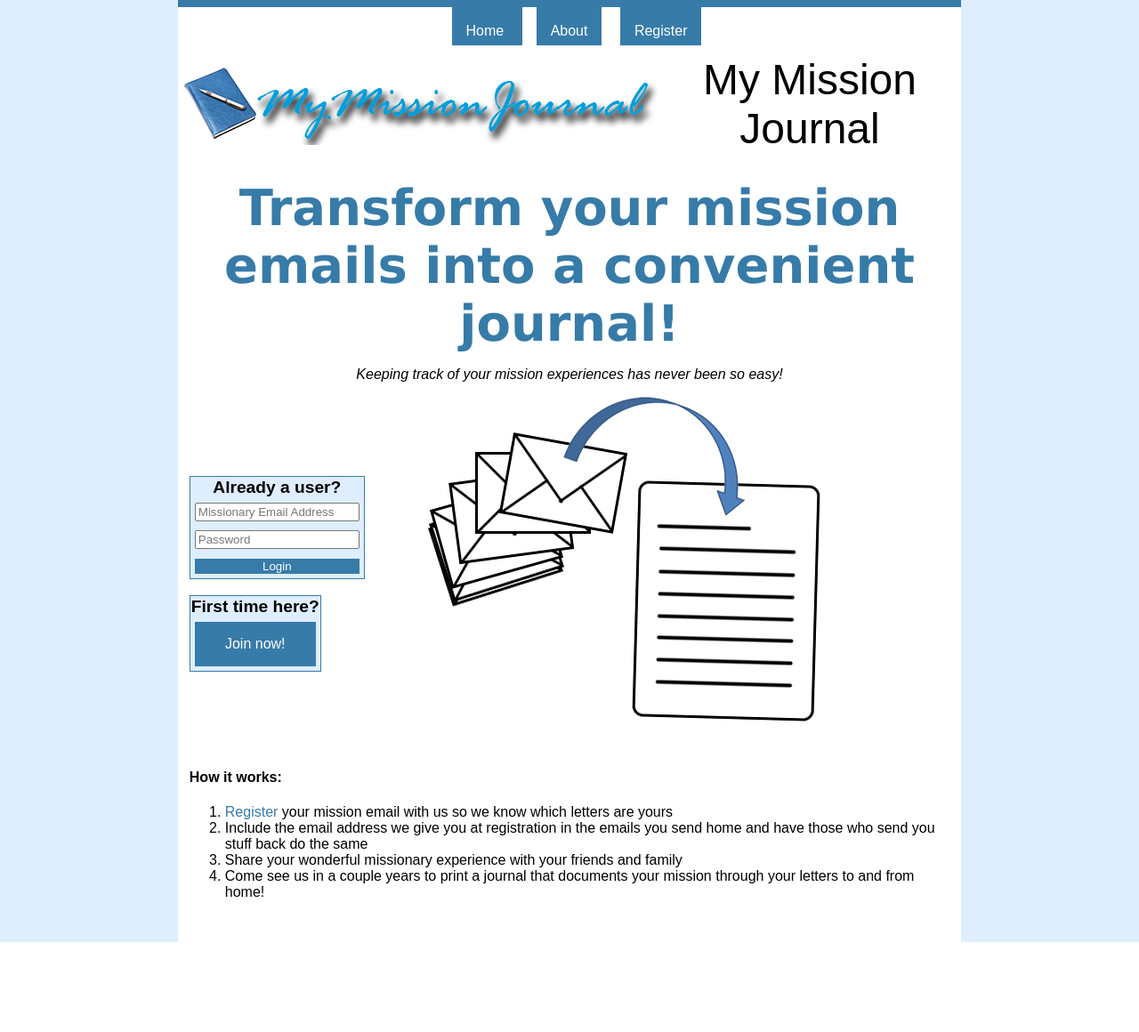
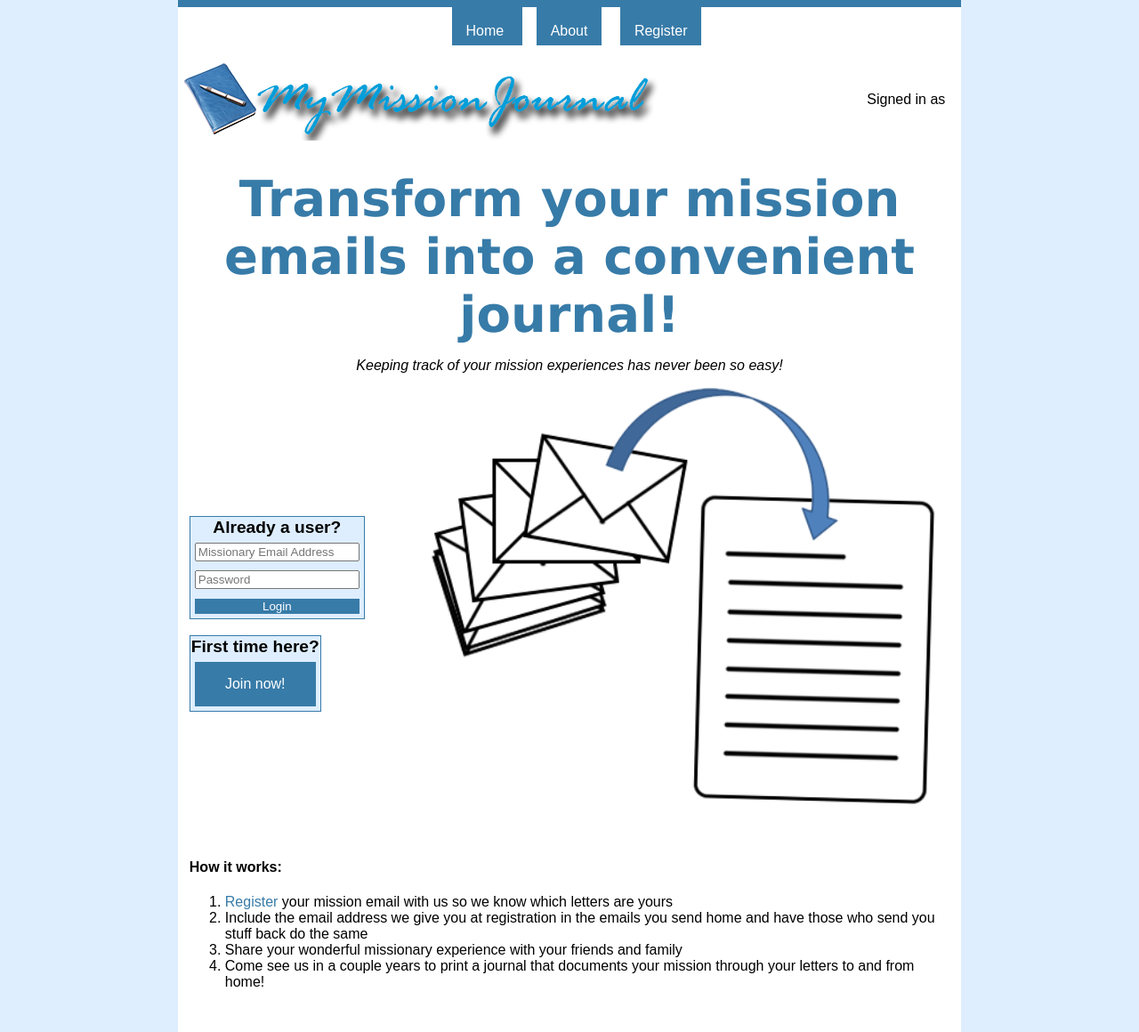
Before and after one commit to tduck/mission-email-journal, a Flask app: page / in a window 1280 px wide. Shown: the whole page at 89% size. Before the commit the page ends 1059 px from the top, so only its background shows below. Run offline with Flask 2, Linux system fonts and the light colour scheme; some libraries are stand-ins or nearby versions.

Commit message:
Style Tweaks

```diff
--- a/templates/landing.html
+++ b/templates/landing.html
@@ -26,7 +26,7 @@
 </table>
 </td>
 <td>
-<img src="../static/landing_image.png" alt="landing image">
+<img src="../static/landing_image.png" alt="landing image" style="width:100%; height: auto;">
 </td>
 </tr>
 </table>
--- a/templates/layout.html
+++ b/templates/layout.html
@@ -26,7 +26,7 @@
 		</tr>
 		<tr>
 			<td><img src="../static/logo_lg.png" alt="logo"></td>
-			<td style="text-align:center;font-size:300%;">My Mission Journal</td>
+			<td style="text-align:center;">Signed in as {{ session['username'] }}</td>
 		</tr>
 		</table>
 	</div>
@@ -47,7 +47,7 @@
 		</tr>
 		<tr>
 			<td><img src="../static/logo_md.png" alt="logo"></td>
-			<td style="text-align:center;font-size:220%">My Mission Journal</td>
+			<td style="text-align:center;">Signed in as {{ session['username'] }}</td>
 		</tr>
 		</table>
 	</div>
@@ -66,7 +66,7 @@
 	</nav></td></tr>
 	<tr><td style="background: #377BA8; padding: 0px; border:4px solid #377BA8;" colspan="3"></td></tr>
 	<tr><td><img src="../static/logo_sm.png" alt="logo"></td>
-	<td style="text-align:center;font-size:150%">My Mission Journal</td>
+	<td style="text-align:center;">Signed in as {{ session['username'] }}</td>
 	<td style="vertical-align:top; font-size:160%"><div class=dropmenu onclick="nav.toggle()">&#9776;</div></td>
 	</tr></table>
 
--- a/templates/messages.html
+++ b/templates/messages.html
@@ -49,7 +49,12 @@ To: <input type="text" size="12" id="endDate" />
 </tr>
 <tr>
 	<td>
+	<table class="registration_table"><tr>
+	<td style="text-align:center">Get my journal!</td></tr>
+	<tr><td>
 	<div class=horizbutton><ul><li><a href="/export">Export</a></li></ul></div>
+	</td></tr>
+	</table>
 	<br>
 	<div style="border: 1px solid #377BA8; margin:5px; padding:5px;">
 	<b>{{ session['username'] }}</b>
```
